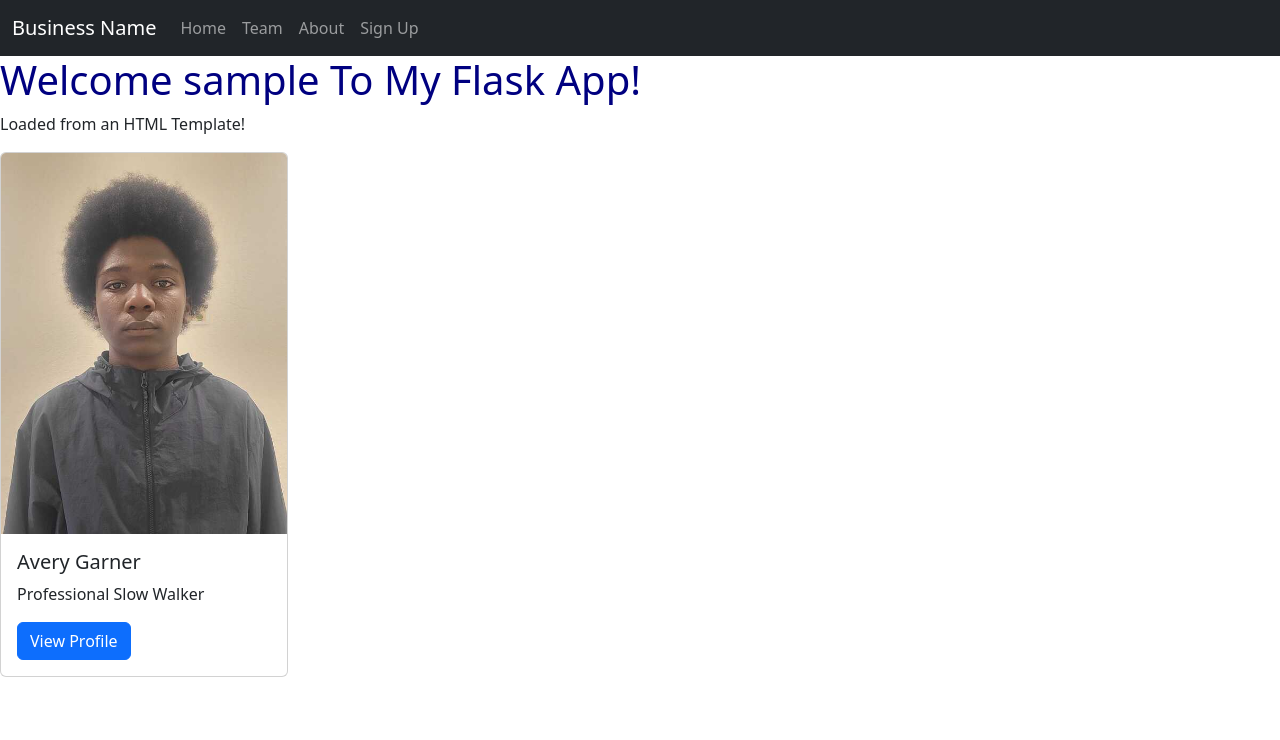
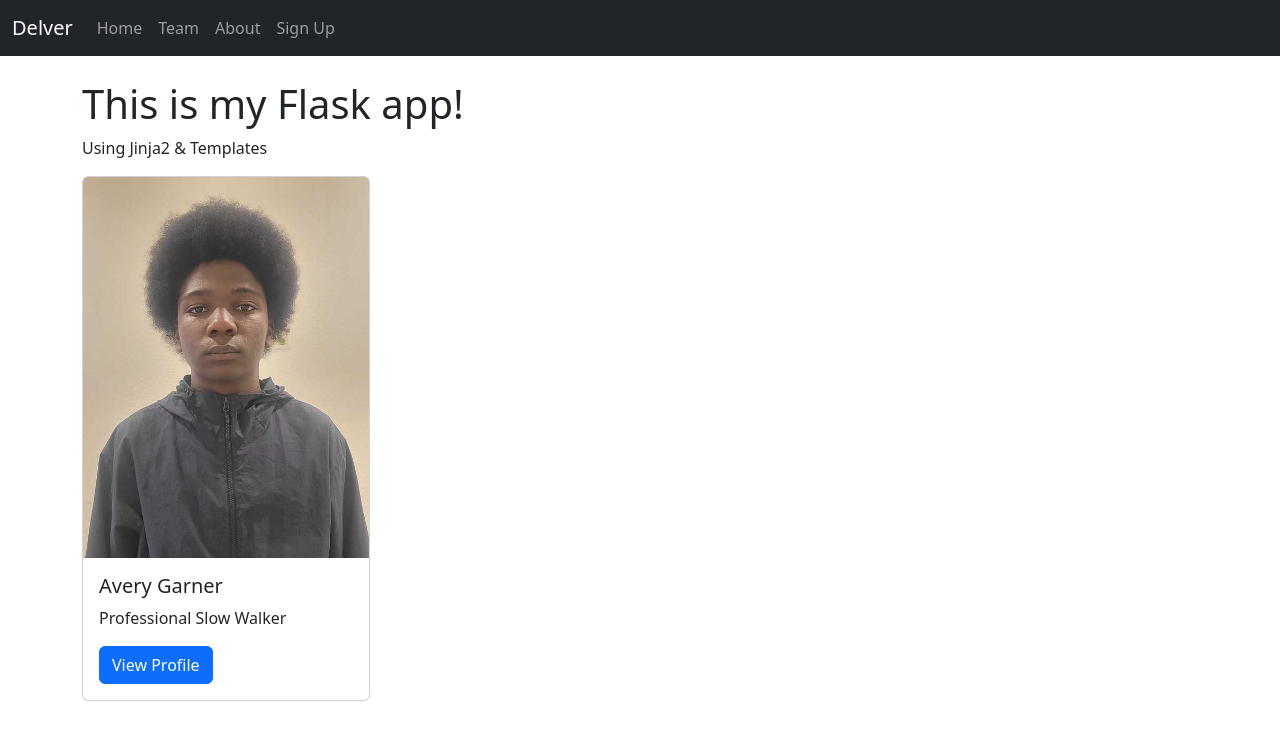
Before and after one commit to AveryLBG/AveryFallQuarter, a Flask app: a page that uses templates/index.html in a window 1280 px wide. Shown: the top 740 px of the page. Run offline with Flask 3, Linux system fonts and the light colour scheme; some libraries are stand-ins or nearby versions.

Commit message:
Jinja2 base layouts

```diff
--- /dev/null
+++ b/templates/base.html
@@ -0,0 +1,22 @@
+<!DOCTYPE html>
+<html lang="en">
+
+    <head>
+        <meta charset="UTF-8">
+        <meta name="viewport" content="width=device-width, initial-scale=1.0">
+        <title>{% block title %} My Website {% endblock %}</title>
+        <link rel="stylesheet" href="{{ url_for('static', filename='bootstrap-5.3.8-dist/css/bootstrap.min.css') }}">
+    </head>
+
+    <body>
+        {% block navbar %} {% endblock %}
+
+        <div class="container mt-4">
+            {% block content %} {% endblock %}
+        </div>
+
+        {% block footer %} {% endblock %}
+
+        <script src="{{ url_for('static', filename='bootstrap-5.3.8-dist/js/bootstrap.bundle.min.js') }}"></script>
+    </body>
+</html>
--- a/templates/index.html
+++ b/templates/index.html
@@ -1,15 +1,11 @@
-<!DOCTYPE html>
-<html lang="en">
-<head>
-    <meta charset="UTF-8">
-    <meta name="viewport" content="width=device-width, initial-scale=1.0">
-    <link rel="stylesheet" href="{{ url_for('static', filename='bootstrap-5.3.8-dist/css/bootstrap.min.css') }}">
-    <title>Document</title>
-</head>
-<body>
+{% extends 'base.html' %}
+
+{% block title %}Delver{% endblock %}
+
+{% block navbar %}
 <nav class="navbar navbar-expand-lg navbar-dark bg-dark">
     <div class="container-fluid">
-            <a class="navbar-brand" href="#">Business Name</a>
+        <a class="navbar-brand" href="#">Delver</a>
         <div class="collapse navbar-collapse">
             <ul class="navbar-nav me-auto">
                 <li class="nav-item">
@@ -28,10 +24,16 @@
         </div>
     </div>
 </nav>
+    {% endblock %}
 
     <h1 style="color: navy">Welcome {{name}} To My Flask App!</h1>
     <p>Loaded from an HTML Template!</p>
     <script src="{{ url_for('static', filename='bootstrap-5.3.8-dist/js/bootstrap.bundle.min.js') }}"></script>
+
+
+    {% block content %}
+    <h1>This is my Flask app!</h1>
+    <p>Using Jinja2 & Templates</p>
 
     <div class="card" style="width: 18rem;">
         <img src="{{ url_for('static', filename='images/headshot01.jpg')}}" class="card-img-top" alt="Profile">
@@ -41,5 +43,5 @@
             <a href="#" class="btn btn-primary">View Profile</a>
         </div>
     </div>
-</body>
-</html>
+    {% endblock %}
+    {% block footer %} {% endblock %}
```
Also changed, not shown: 1 other file. Lines whose indentation alone changed are shown as unchanged.
